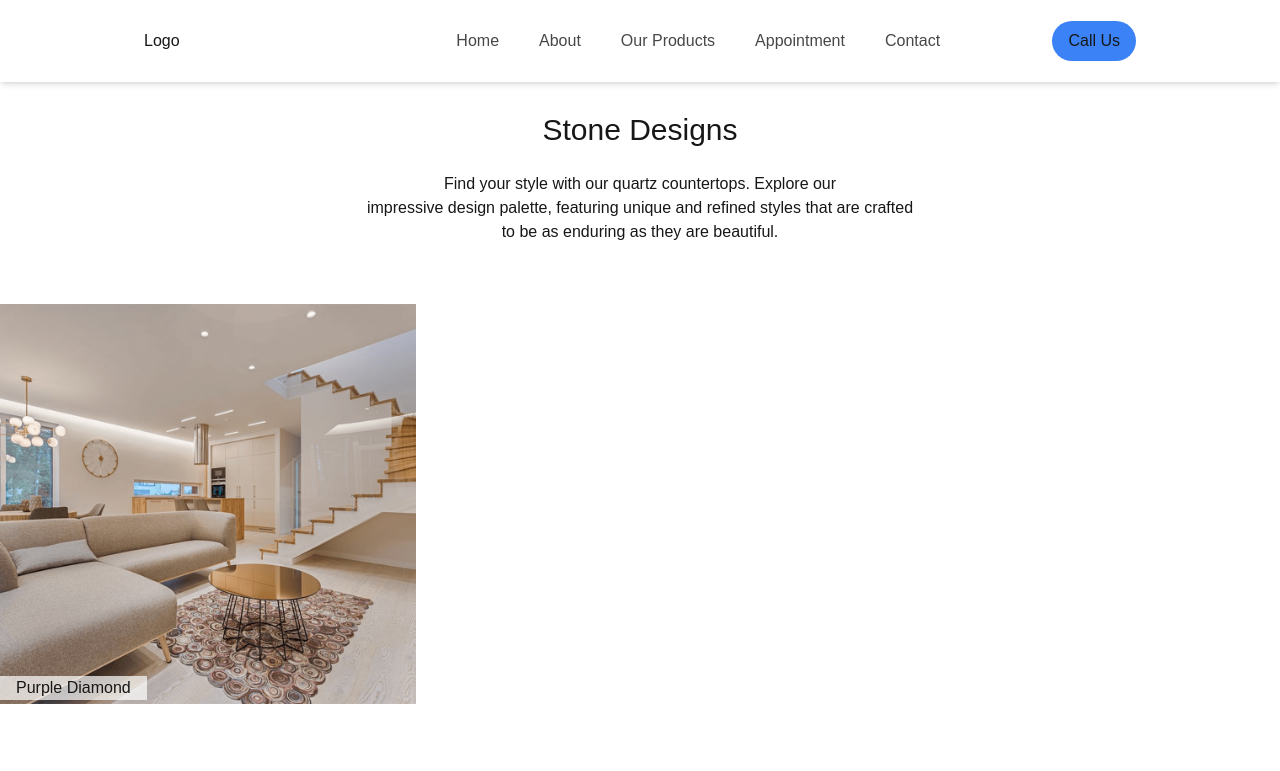
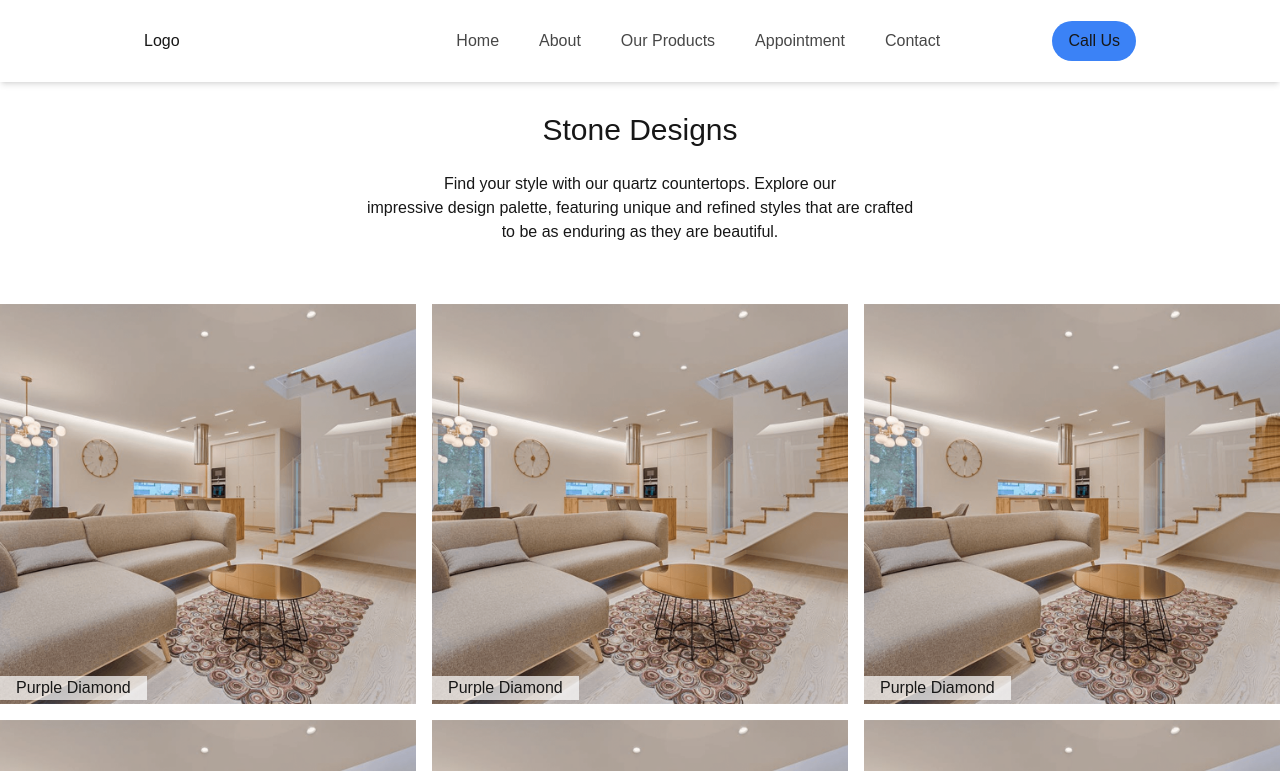
Before and after one commit to SunnyThakuri/designersite, a Next.js app: page /stonedesigns in a window 1280 px wide. Shown: the top 771 px of the page. Built offline with nearby package versions, Linux system fonts and the light colour scheme.

Commit message:
added new stone designs page

```diff
--- a/src/components/stonedesign/stoneproducts.tsx
+++ b/src/components/stonedesign/stoneproducts.tsx
@@ -1,12 +1,15 @@
 import Image from "next/image"
 
 const StoneProducts = () =>{
-
+    const designs =[1,2,3,4,5,6,7,8,9]
 
     return(
         <div className="grid grid-cols-3 gap-4">
             {/* card */}
-            <div className="relative">
+            {
+                designs.map((design,index)=>(
+
+            <div key={index} className="relative">
                 <div className="w-full h-[400px]">
                     <Image
                     src={"/images/landing/design1.webp"}
@@ -17,6 +20,9 @@ const StoneProducts = () =>{
                 </div>
                 <p className="bg-white/70 px-4  absolute bottom-1 ">Purple Diamond</p>
             </div>
+                ))
+            }
+
         </div>
     )
 }
```
